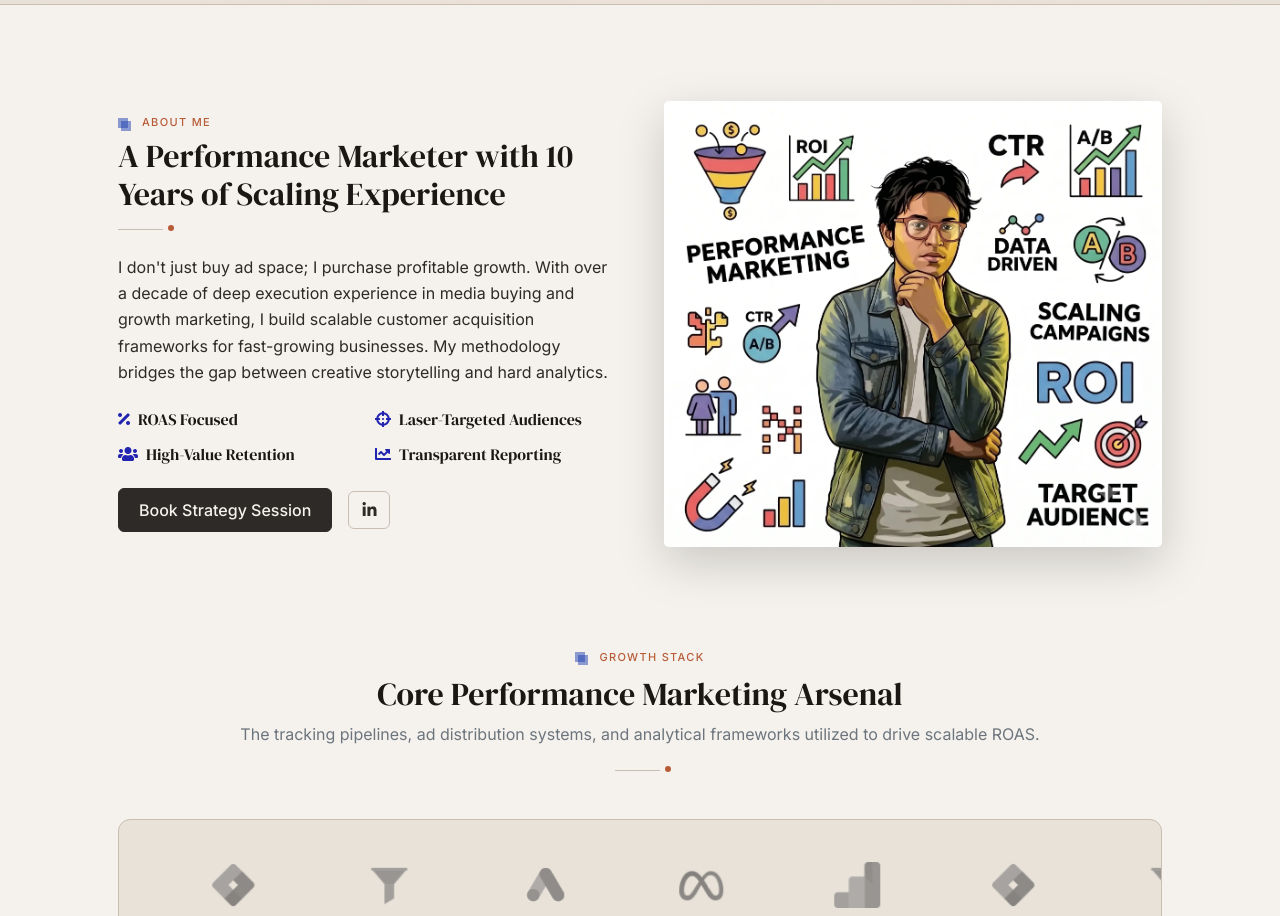
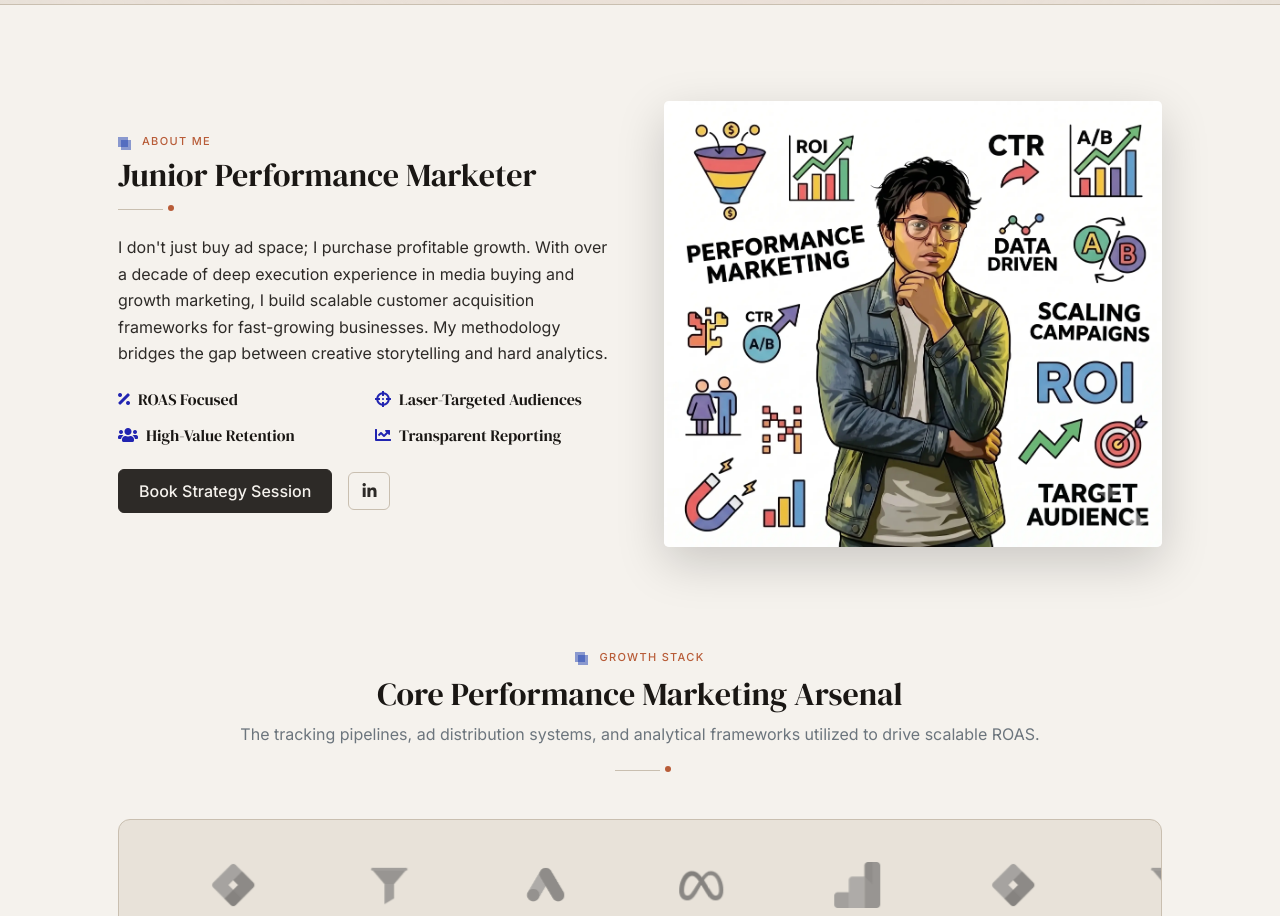
Before and after one commit to ismailgito/Marketing-portfolio, a Next.js app: page / in a window 1280 px wide. Shown: the part 800-1716 px from the top of the page. Built offline with nearby package versions, Linux system fonts and the light colour scheme; no server answers.

Commit message:
About.jsx

```diff
--- a/src/components/About.jsx
+++ b/src/components/About.jsx
@@ -6,7 +6,7 @@ export default function About() {
           <div className="col-lg-6 wow fadeInUp" data-wow-delay="0.1s">
             <div className="section-title position-relative mb-4 pb-2">
               <h6 className="position-relative text-primary ps-4">About Me</h6>
-              <h2 className="mt-2">A Performance Marketer with 10 Years of Scaling Experience</h2>
+              <h2 className="mt-2">Junior Performance Marketer </h2>
             </div>
             <p className="mb-4">
               I don't just buy ad space; I purchase profitable growth. With over a decade of deep execution experience in media buying and growth marketing, I build scalable customer acquisition frameworks for fast-growing businesses. My methodology bridges the gap between creative storytelling and hard analytics.
```
